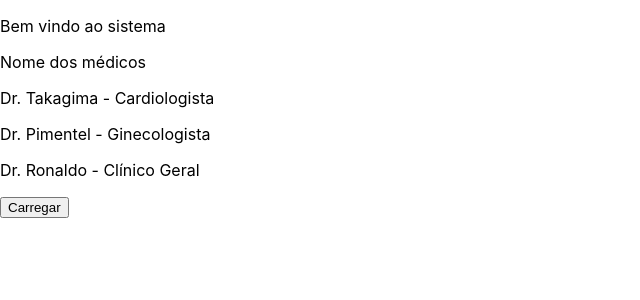
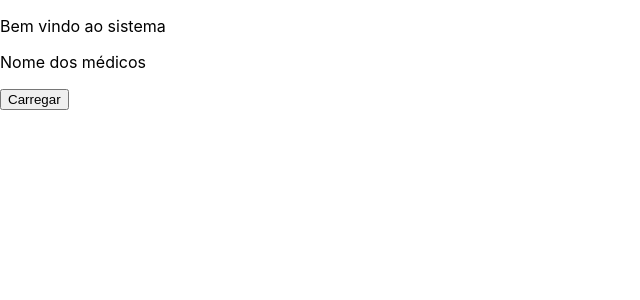
Before and after one commit to EvyOliveira/SELI-frontend, a React (Create React App) app: page / in a window 1280 px wide. Shown: the top 300 px of the page, without its empty margins (0-640 px from the left). Built offline with nearby package versions, Linux system fonts and the light colour scheme.

Commit message:
Refactor manipulate dynamic list with setState in the CorpoMedico class

```diff
--- a/src/App.js
+++ b/src/App.js
@@ -10,9 +10,7 @@ function cabecalho() {
 class CorpoMedico extends React.Component {
    state = {
      lista: [
-    {id: 0, crm: "0001", nome: "Dr. Takagima", especialidade:"Cardiologista"},
-    {id: 0, crm: "0002", nome:"Dr. Pimentel", especialidade: "Ginecologista"},
-    {id: 0, crm: "0003", nome: "Dr. Ronaldo", especialidade: "Clínico Geral"}
+
   ]
 }
 
@@ -59,7 +57,9 @@ class CorpoMedico extends React.Component {
         }
       ).then(
       (response) => {
-        console.log(response.data);
+        const novoState = {...this.state};
+        novoState.lista = response.data;
+        this.setState(novoState);
       }
     );
     console.log("Medico acionado");
```
